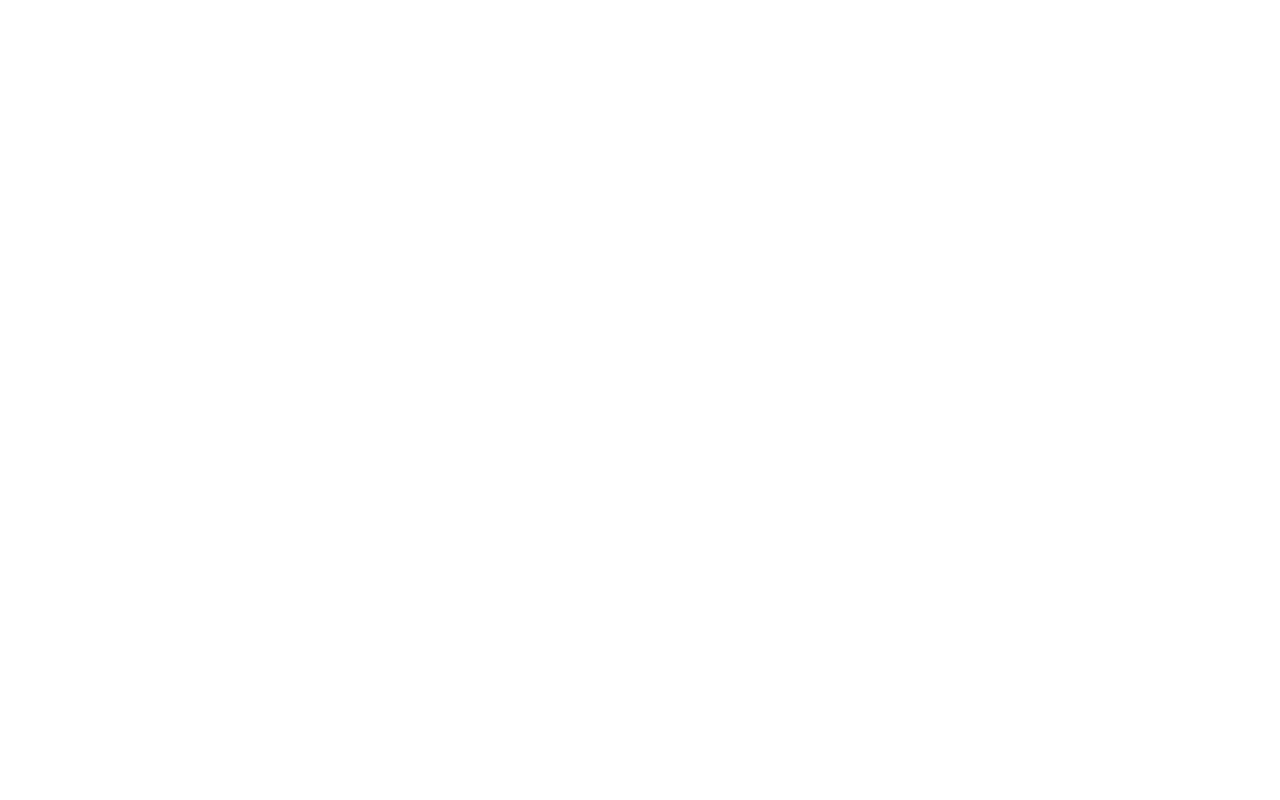
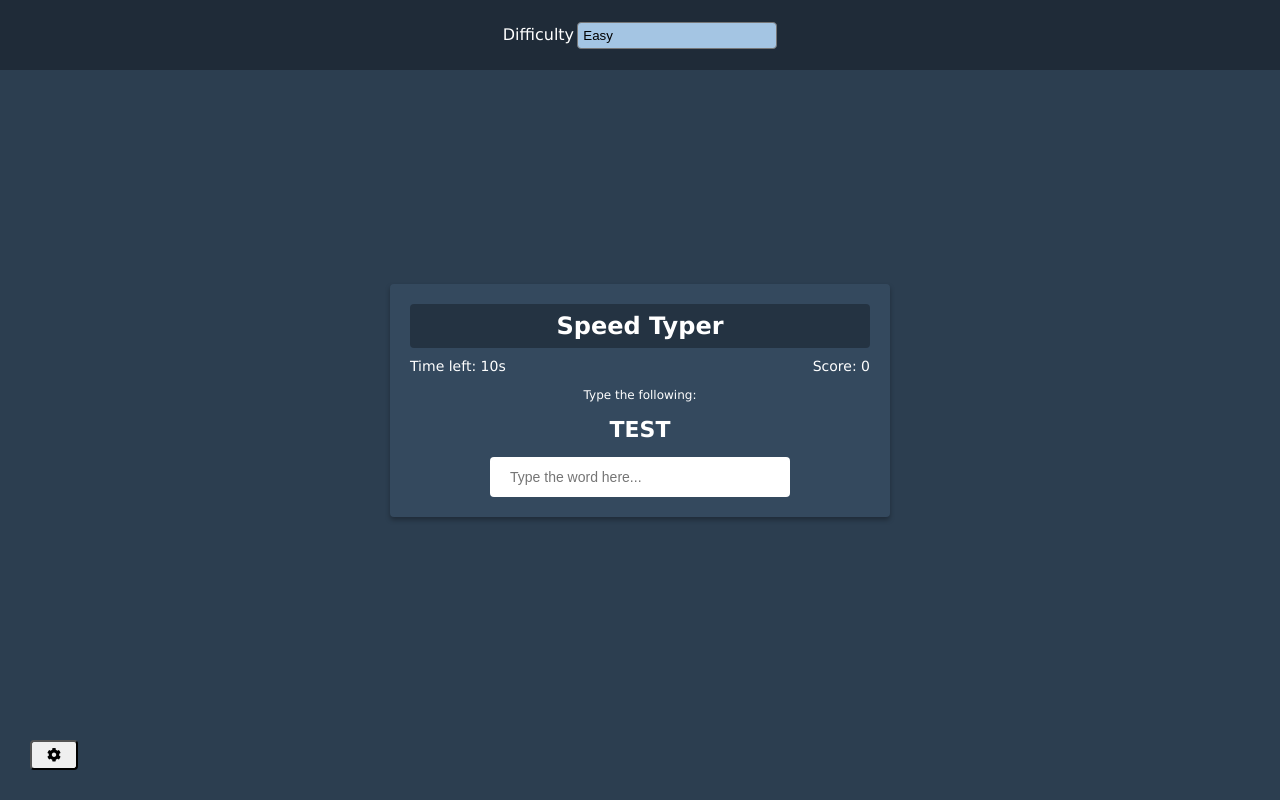
Before and after one commit to michalosinski91/JS-projects, a website: page typing-game/index.html in a window 1280 px wide. Drawn offline with Linux system fonts and the light colour scheme.

Commit message:
styling added

```diff
--- a/typing-game/index.html
+++ b/typing-game/index.html
@@ -4,9 +4,46 @@
     <meta charset="UTF-8" />
     <meta name="viewport" content="width=device-width, initial-scale=1.0" />
     <link rel="stylesheet" href="css/style.css" />
+    <link
+      rel="stylesheet"
+      href="https://cdnjs.cloudflare.com/ajax/libs/font-awesome/5.11.2/css/all.min.css"
+      integrity="sha256-+N4/V/SbAFiW1MPBCXnfnP9QSN3+Keu+NlB+0ev/YKQ="
+      crossorigin="anonymous"
+    />
     <title>Typing Game</title>
   </head>
   <body>
+    <button id="settings-btn" class="settings-btn">
+      <i class="fas fa-cog"></i>
+    </button>
+    <div class="settings" id="settings">
+      <form class="settings__form">
+        <div>
+          <label for="difficulty" class="settings__label">Difficulty</label>
+          <select id="difficulty" class="settings__select">
+            <option value="easy">Easy</option>
+            <option value="medium">Medium</option>
+            <option value="hard">Hard</option>
+          </select>
+        </div>
+      </form>
+    </div>
+
+    <div class="container">
+      <h2 class="container__heading">Speed Typer</h2>
+      <small class="container__small-text">Type the following: </small>
+      <h1 id="word" class="container__word">TEST</h1>
+      <input
+        class="container__input"
+        type="text"
+        id="text"
+        autocomplete="off"
+        placeholder="Type the word here..."
+      />
+      <p class="container__time">Time left: <span id="time">10s</span></p>
+      <p class="container__score">Score: <span id="score">0</span></p>
+      <div class="container__end-game" id="end-game"></div>
+    </div>
     <script src="script.js"></script>
   </body>
 </html>
--- a/typing-game/sass/main.scss
+++ b/typing-game/sass/main.scss
@@ -5,3 +5,136 @@
 * {
   box-sizing: border-box;
 }
+
+body {
+  background-color: #2c3e50;
+  display: flex;
+  align-items: center;
+  justify-content: center;
+  min-height: 100vh;
+  margin: 0;
+  font-family: Verdana, Geneva, Tahoma, sans-serif;
+  position: relative;
+}
+
+button {
+  cursor: pointer;
+  font-size: 1.4rem;
+  border-radius: 4px;
+  padding: 0.5rem 1.5rem;
+
+  &:focus {
+    outline: 0;
+  }
+}
+
+.settings-btn {
+  position: absolute;
+  bottom: 3rem;
+  left: 3rem;
+}
+
+.settings {
+  color: #fff;
+  position: absolute;
+  top: 0;
+  left: 0;
+  width: 100%;
+  background-color: rgba(0, 0, 0, 0.3);
+  height: 7rem;
+  display: flex;
+  align-items: center;
+  justify-content: center;
+  transform: translateY(0);
+  transition: transform 0.3s ease-in-out;
+
+  &--hide {
+    transform: translateY(-100%);
+  }
+
+  &__label {
+    font-size: 1.6rem;
+  }
+
+  &__select {
+    width: 20rem;
+    padding: 0.5rem;
+    appearance: none;
+    -webkit-appearance: none;
+    -moz-appearance: none;
+    border-radius: 4px;
+    background-color: #a4c5e3;
+
+    &:focus {
+      outline: 0;
+    }
+  }
+}
+
+.container {
+  background-color: #34495e;
+  padding: 2rem;
+  border-radius: 4px;
+  box-shadow: 0 3px 5px rgba(0, 0, 0, 0.3);
+  color: #fff;
+  position: relative;
+  text-align: center;
+  width: 50rem;
+
+  &__heading {
+    background-color: rgba(0, 0, 0, 0.3);
+    padding: 0.8rem;
+    border-radius: 4px;
+    margin: 0 0 4rem;
+    font-size: 2.4rem;
+  }
+
+  &__small-text {
+    font-size: 1.2rem;
+  }
+
+  &__word {
+    margin: 1.5rem 0;
+    font-size: 2.2rem;
+  }
+
+  &__input {
+    border: 0;
+    border-radius: 4px;
+    font-size: 1.4rem;
+    width: 30rem;
+    padding: 1.2rem 2rem;
+  }
+
+  &__time {
+    font-size: 1.4rem;
+    position: absolute;
+    top: 6rem;
+    left: 2rem;
+  }
+
+  &__score {
+    font-size: 1.4rem;
+    position: absolute;
+    top: 6rem;
+    right: 2rem;
+  }
+
+  &__end-game {
+    background-color: inherit;
+    display: none;
+    position: absolute;
+    top: 0;
+    left: 0;
+    width: 100%;
+    height: 100%;
+    z-index: 10;
+
+    &--show {
+      display: flex;
+      align-items: center;
+      justify-content: center;
+      flex-direction: column;
+    }
+  }
+}
```
Also changed, not shown: typing-game/css/style.css.
